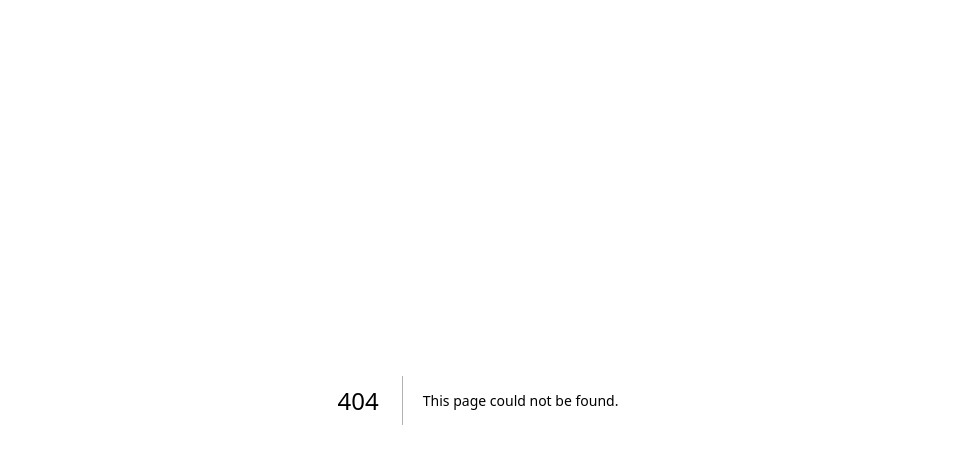
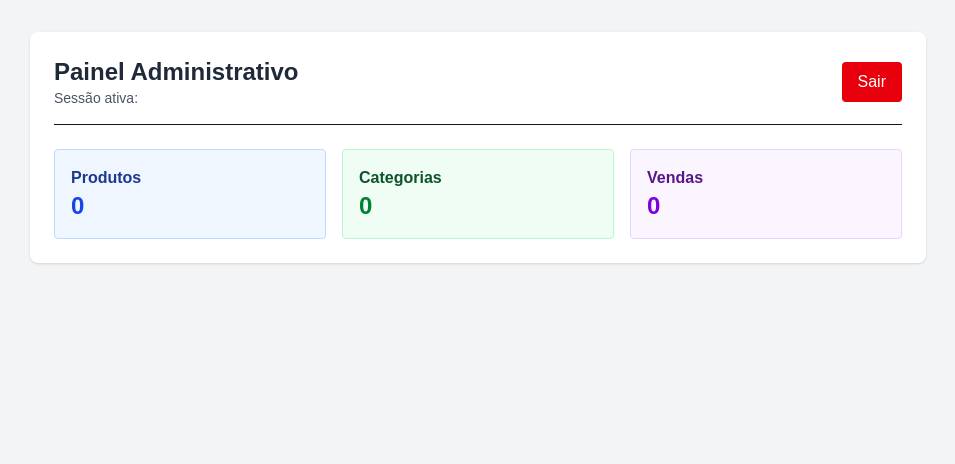
Before and after one commit to pomptrash/eb.bijuteria, a Next.js app: page /admin/dashboard in a window 1280 px wide. Before the commit this address had no page. Shown: the top 464 px of the page, without its empty margins (162-1117 px from the left). Built offline with nearby package versions, Linux system fonts and the light colour scheme; no server answers.

Commit message:
feat: adiciona middleware de protecao de rotas e pagina de dashboard do admin

```diff
--- /dev/null
+++ b/src/app/admin/dashboard/page.js
@@ -0,0 +1,47 @@
+import { verifySession } from "@/lib/auth";
+import { logoutAction } from "../actions";
+
+export default async function DashboardPage() {
+  const session = await verifySession();
+
+  return (
+    <div className="min-h-screen bg-gray-100 p-8">
+      <div className="max-w-4xl mx-auto bg-white rounded-lg shadow p-6">
+        <div className="flex justify-between items-center mb-6 pb-4 border-b">
+          <div>
+            <h1 className="text-2xl font-bold text-gray-800">
+              Painel Administrativo
+            </h1>
+            <p className="text-sm text-gray-600">
+              Sessão ativa: <span className="font-semibold">{session?.email}</span>
+            </p>
+          </div>
+
+          <form action={logoutAction}>
+            <button
+              type="submit"
+              className="bg-red-600 text-white px-4 py-2 rounded hover:bg-red-700 transition-colors"
+            >
+              Sair
+            </button>
+          </form>
+        </div>
+
+        <div className="grid grid-cols-1 md:grid-cols-3 gap-4">
+          <div className="p-4 bg-blue-50 border border-blue-200 rounded">
+            <h2 className="font-semibold text-blue-900">Produtos</h2>
+            <p className="text-2xl font-bold text-blue-700">0</p>
+          </div>
+          <div className="p-4 bg-green-50 border border-green-200 rounded">
+            <h2 className="font-semibold text-green-900">Categorias</h2>
+            <p className="text-2xl font-bold text-green-700">0</p>
+          </div>
+          <div className="p-4 bg-purple-50 border border-purple-200 rounded">
+            <h2 className="font-semibold text-purple-900">Vendas</h2>
+            <p className="text-2xl font-bold text-purple-700">0</p>
+          </div>
+        </div>
+      </div>
+    </div>
+  );
+}
--- /dev/null
+++ b/src/middleware.js
@@ -0,0 +1,40 @@
+import { NextResponse } from "next/server";
+import { jwtVerify } from "jose";
+
+const SECRET_KEY = new TextEncoder().encode(
+  process.env.JWT_SECRET
+);
+
+export async function middleware(request) {
+  const token = request.cookies.get("admin_token")?.value;
+  const { pathname } = request.nextUrl;
+
+  let isAuthenticated = false;
+
+  if (token) {
+    try {
+      await jwtVerify(token, SECRET_KEY);
+      isAuthenticated = true;
+    } catch (error) {
+      isAuthenticated = false;
+    }
+  }
+
+  // se tentar acessar rotas /admin sem estar autenticado (exceto a página de login)
+  if (pathname.startsWith("/admin") && !pathname.startsWith("/admin/login")) {
+    if (!isAuthenticated) {
+      return NextResponse.redirect(new URL("/admin/login", request.url));
+    }
+  }
+
+  // se já estiver autenticado e tentar ir para a tela de login
+  if (pathname === "/admin/login" && isAuthenticated) {
+    return NextResponse.redirect(new URL("/admin/dashboard", request.url));
+  }
+
+  return NextResponse.next();
+}
+
+export const config = {
+  matcher: ["/admin/:path*"],
+};
```
